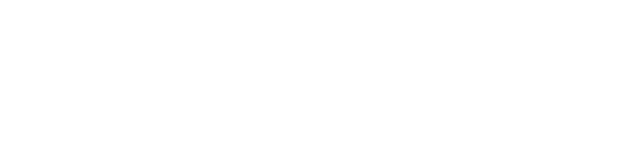
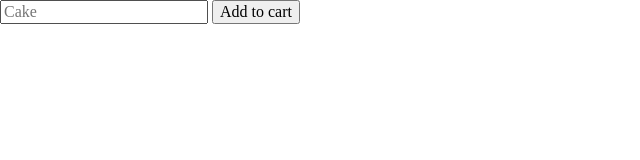
Before and after one commit to praisejahuzoma/My-Cart, a website built with Vite: page index.html in a window 1280 px wide. Shown: the whole page, without its empty margins (0-640 px from the left). Built offline with nearby package versions, Linux system fonts and the light colour scheme.

Commit message:
feat: Add placeholder text in input field

```diff
--- a/index.html
+++ b/index.html
@@ -8,6 +8,8 @@
     <title>My Cart</title>
 </head>
 <body>
+    <input type="text" id="input-field" placeholder="Cake">
+    <button id="add-button">Add to cart</button>
     <script src="script.js"></script>
 </body>
 </html>
```
